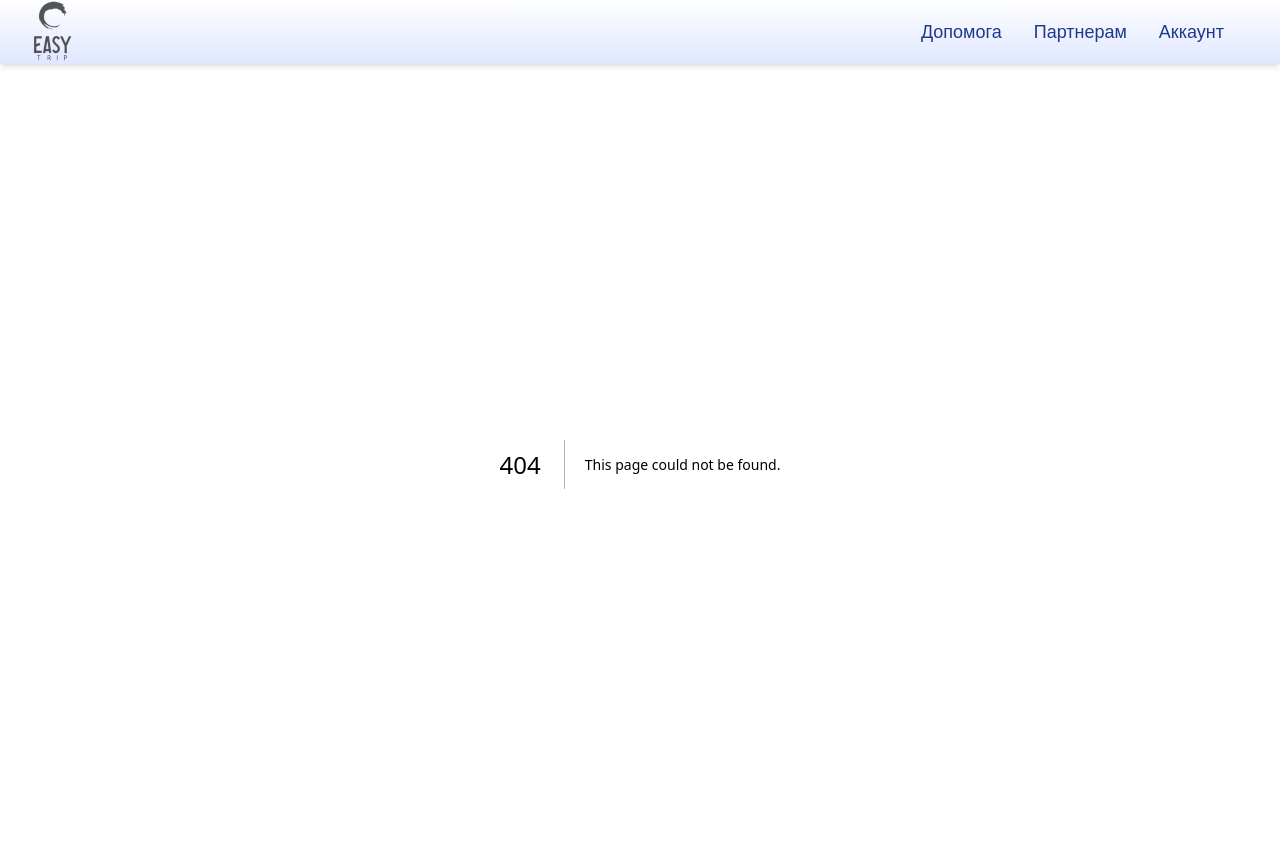
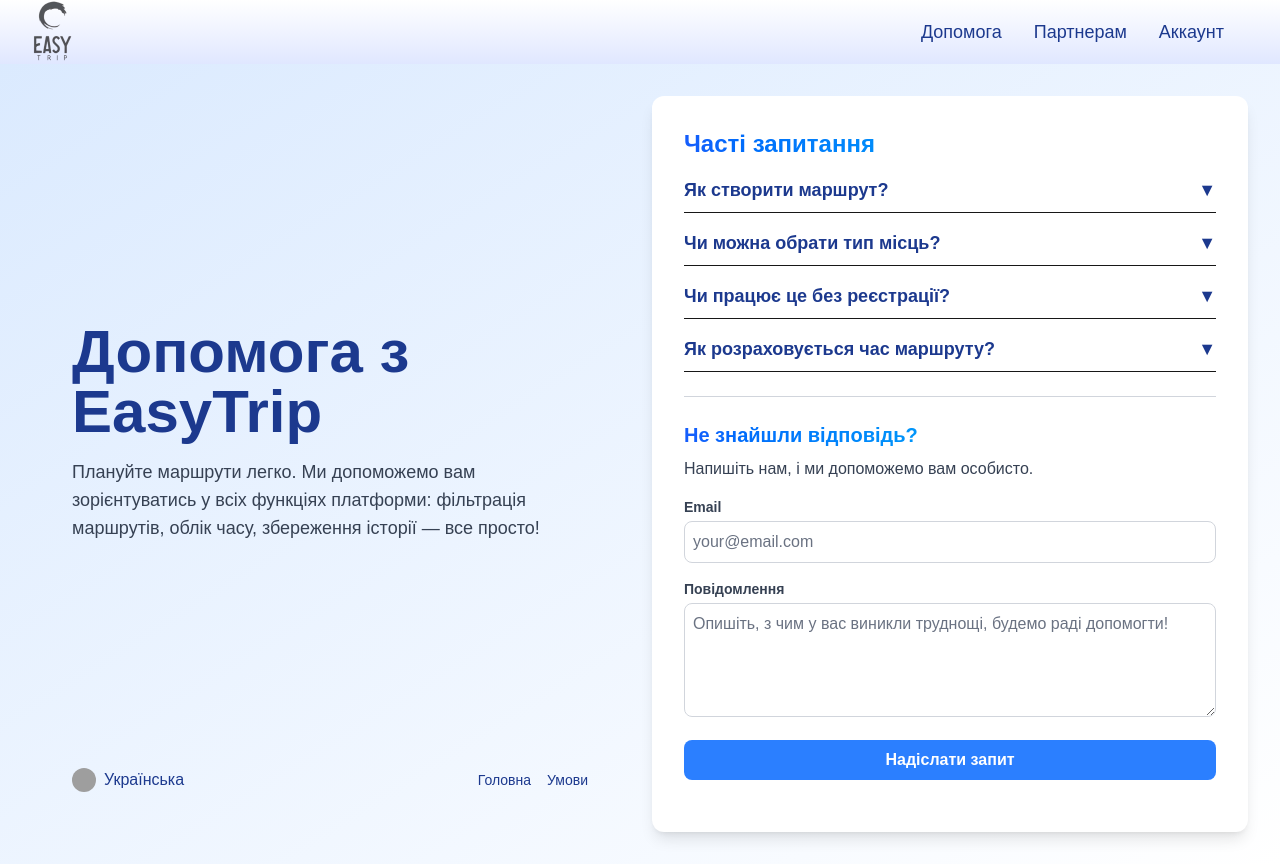
Before and after one commit to Easy-Trip-AIS/easy-trip-frontend, a Next.js app in the folder easytrip-web/: page /help in a window 1280 px wide. Before the commit this address had no page. Built offline with nearby package versions, Linux system fonts and the light colour scheme; grey boxes are pictures that could not be loaded.

Commit message:
Added a help page.

```diff
--- /dev/null
+++ b/easytrip-web/src/app/components/help.tsx
@@ -0,0 +1,186 @@
+"use client";
+
+import React, { useState } from "react";
+import { motion, AnimatePresence } from "framer-motion";
+
+const faqs = [
+  {
+    question: "Як створити маршрут?",
+    answer:
+      'На головній сторінці вкажіть ваші критерії: тип локацій (парки, історичні місця, кав’ярні тощо), тривалість, зручний час. Після цього натисніть "Побудувати маршрут".',
+  },
+  {
+    question: "Чи можна обрати тип місць?",
+    answer:
+      "Так! Ви можете фільтрувати точки маршруту за категоріями: природа, архітектура, їжа, романтика, для дітей — усе у відповідному меню фільтрів.",
+  },
+  {
+    question: "Чи працює це без реєстрації?",
+    answer:
+      "Так, ви можете побудувати маршрут без облікового запису. Але щоб зберігати історію подорожей, створювати списки бажаного або ділитися маршрутами — потрібна реєстрація.",
+  },
+  {
+    question: "Як розраховується час маршруту?",
+    answer:
+      "Ми враховуємо тип місць, середній час перебування, а також реальні відстані та пішу доступність. Ви також можете вручну вказати бажану тривалість.",
+  },
+];
+
+function FAQSection() {
+  const [openIndex, setOpenIndex] = useState<number | null>(null);
+
+  const toggle = (index: number) => {
+    setOpenIndex(openIndex === index ? null : index);
+  };
+
+  return (
+    <motion.div
+      initial="hidden"
+      animate="visible"
+      variants={{
+        hidden: {},
+        visible: { transition: { staggerChildren: 0.1 } },
+      }}
+      className="space-y-4"
+    >
+      {faqs.map((faq, index) => (
+        <motion.div
+          key={index}
+          variants={{
+            hidden: { opacity: 0, y: 20 },
+            visible: { opacity: 1, y: 0 },
+          }}
+          className="border-b pb-2"
+        >
+          <button
+            onClick={() => toggle(index)}
+            className="w-full text-left text-lg font-semibold text-blue-900 hover:text-blue-600 transition-colors flex justify-between items-center"
+          >
+            <span>{faq.question}</span>
+            <motion.span
+              animate={{ rotate: openIndex === index ? 180 : 0 }}
+              transition={{ duration: 0.3 }}
+              className="ml-2"
+            >
+              ▼
+            </motion.span>
+          </button>
+          <AnimatePresence>
+            {openIndex === index && (
+              <motion.div
+                key="content"
+                initial={{ height: 0, opacity: 0 }}
+                animate={{ height: "auto", opacity: 1 }}
+                exit={{ height: 0, opacity: 0 }}
+                transition={{ duration: 0.4, ease: "easeInOut" }}
+                className="overflow-hidden text-gray-700 mt-2"
+              >
+                <p className="p-1">{faq.answer}</p>
+              </motion.div>
+            )}
+          </AnimatePresence>
+        </motion.div>
+      ))}
+    </motion.div>
+  );
+}
+
+export default function HelpPage() {
+  return (
+    <div className="relative min-h-screen">
+      {/* Фон без анімації */}
+      <div className="absolute inset-0 bg-gradient-to-br from-blue-100 to-white z-0" />
+
+      <div className="relative z-10 grid grid-cols-1 md:grid-cols-2 p-8 gap-6 min-h-screen">
+        {/* LEFT PANEL */}
+        <motion.div
+          initial={{ opacity: 0, x: -40 }}
+          animate={{ opacity: 1, x: 0 }}
+          transition={{ delay: 0.3, duration: 0.6 }}
+          className="p-10 flex flex-col justify-between text-blue-900 h-full"
+        >
+          <div className="flex flex-col items-start justify-center h-full text-left">
+            <h2 className="text-5xl md:text-6xl font-bold mb-4">Допомога з EasyTrip</h2>
+            <p className="text-lg text-gray-700 max-w-xl">
+              Плануйте маршрути легко. Ми допоможемо вам зорієнтуватись у всіх функціях платформи: фільтрація маршрутів, облік часу, збереження історії — все просто!
+            </p>
+          </div>
+
+          <div className="flex items-center justify-between mt-10">
+            <div className="flex items-center gap-2">
+              <img src="/ukraine.png" alt="Ukrainian Flag" className="w-6 h-6 rounded-full" />
+              <span className="font-medium">Українська</span>
+            </div>
+            <div className="flex gap-4 text-sm">
+              <a href="/" className="font-medium hover:underline">Головна</a>
+              <a href="/terms" className="font-medium hover:underline">Умови</a>
+            </div>
+          </div>
+        </motion.div>
+
+        {/* RIGHT PANEL */}
+        <motion.div
+          initial={{ opacity: 0, x: 40 }}
+          animate={{ opacity: 1, x: 0 }}
+          transition={{ delay: 0.5, duration: 0.6 }}
+          className="bg-white rounded-xl shadow-lg w-full max-w-[700px] p-8 overflow-auto"
+        >
+          <motion.h2
+            className="text-2xl font-bold mb-4 bg-gradient-to-r from-blue-600 to-cyan-400 bg-clip-text text-transparent"
+            initial={{ opacity: 0, scale: 0.9 }}
+            animate={{ opacity: 1, scale: 1 }}
+            transition={{ delay: 0.3 }}
+          >
+            Часті запитання
+          </motion.h2>
+
+          <FAQSection />
+
+          <hr className="my-6 border-gray-300" />
+
+          <motion.div
+            initial={{ opacity: 0, y: 20 }}
+            animate={{ opacity: 1, y: 0 }}
+            transition={{ delay: 0.6, duration: 0.5 }}
+          >
+            <h3 className="text-xl font-bold mb-2 bg-gradient-to-r from-blue-600 to-cyan-400 bg-clip-text text-transparent">
+              Не знайшли відповідь?
+            </h3>
+            <p className="mb-4 text-gray-700">
+              Напишіть нам, і ми допоможемо вам особисто.
+            </p>
+
+            <form className="space-y-4">
+              <div>
+                <label className="block text-sm font-bold mb-1 text-gray-700">Email</label>
+                <input
+                  type="email"
+                  className="w-full p-2 border border-gray-300 text-gray-800 rounded-lg placeholder-gray-500"
+                  placeholder="your@email.com"
+                  required
+                />
+              </div>
+              <div>
+                <label className="block text-sm font-bold mb-1 text-gray-700">Повідомлення</label>
+                <textarea
+                  className="w-full p-2 border border-gray-300 text-gray-800 rounded-lg placeholder-gray-500"
+                  rows={4}
+                  placeholder="Опишіть, з чим у вас виникли труднощі, будемо раді допомогти!"
+                  required
+                />
+              </div>
+              <motion.button
+                whileHover={{ scale: 1.03 }}
+                whileTap={{ scale: 0.97 }}
+                type="submit"
+                className="w-full bg-blue-500 text-white py-2 rounded-lg font-semibold hover:bg-blue-600 transition-colors"
+              >
+                Надіслати запит
+              </motion.button>
+            </form>
+          </motion.div>
+        </motion.div>
+      </div>
+    </div>
+  );
+}
--- /dev/null
+++ b/easytrip-web/src/app/help/page.tsx
@@ -0,0 +1,6 @@
+import React from "react";
+import HelpPage from "@/app/components/help";
+
+export default function Help() {
+  return <HelpPage />;
+}
```
